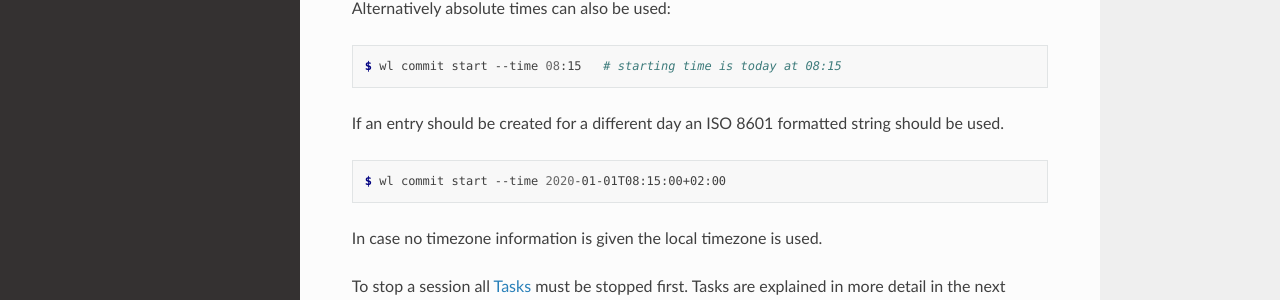
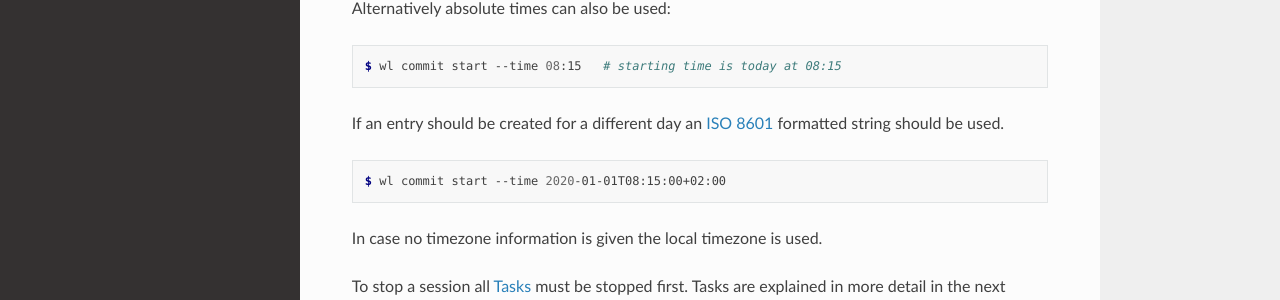
Before and after one commit to dotcs/worklog, a Sphinx documentation site: the page built from docs/text/sessions.rst, in a window 1280 px wide and 1204 px high. Shown: the part 524-824 px from the top of the window. Built offline with Sphinx 7.4.7 and the Read the Docs theme 2.0.0, drawn with Linux system fonts in a browser that asks for light colours; part of the change alters nothing that is shown.

```diff
--- a/docs/text/sessions.rst
+++ b/docs/text/sessions.rst
@@ -29,7 +29,8 @@ Alternatively absolute times can also be used:
 
     $ wl commit start --time 08:15   # starting time is today at 08:15
 
-If an entry should be created for a different day an ISO 8601 formatted
+If an entry should be created for a different day an `ISO
+8601 <https://en.wikipedia.org/wiki/ISO_8601>`_ formatted
 string should be used.
 
 .. code:: console
```
